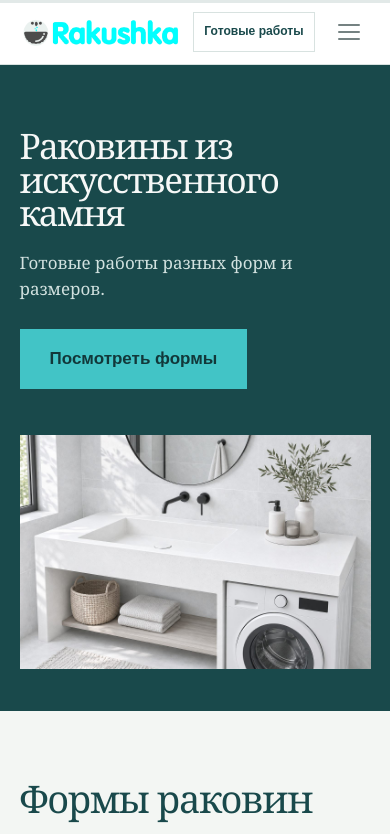
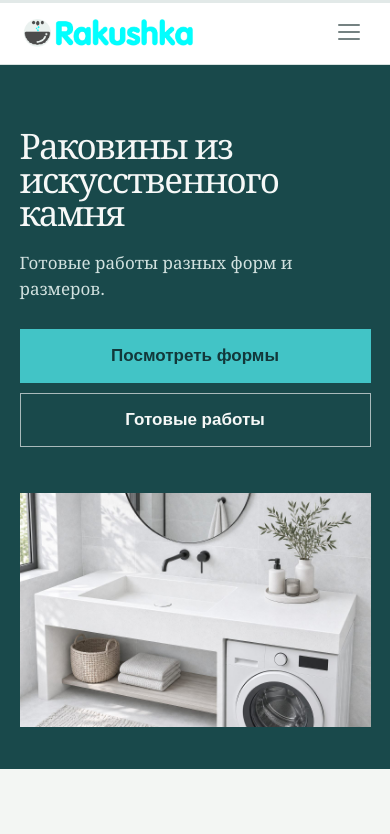
Before and after one commit to vllerka/rakovini, a plain HTML site: page index.html in a window 390 px wide. Shown: the top 834 px of the page. Drawn offline with Linux system fonts and the light colour scheme.

Commit message:
Перенесена кнопка готовых работ в первый экран

```diff
--- a/index.html
+++ b/index.html
@@ -18,7 +18,6 @@
             <a href="works.html">Готовые работы</a>
             <a href="#about">О нас</a>
         </nav>
-        <a class="mobile-works-link" href="works.html">Готовые работы</a>
         <button class="mobile-menu-toggle" type="button" aria-controls="mobile-menu" aria-expanded="false" aria-label="Открыть меню">
             <span class="mobile-menu-toggle__line"></span>
             <span class="mobile-menu-toggle__line"></span>
@@ -50,7 +49,10 @@
                 <p class="hero__description">
                     Готовые работы разных форм и размеров.
                 </p>
-                <a class="button" href="#forms">Посмотреть формы</a>
+                <div class="hero__actions">
+                    <a class="button" href="#forms">Посмотреть формы</a>
+                    <a class="button button--secondary" href="works.html">Готовые работы</a>
+                </div>
             </div>
             <div class="hero__image">
                 <img src="img/optimized/hero-sink-white.jpg" fetchpriority="high" decoding="async" alt="Раковина из искусственного камня">
--- a/styles.css
+++ b/styles.css
@@ -143,6 +143,24 @@ button:focus-visible,
     font-size: 17px;
     font-weight: 600;
     transition: color 0.2s ease, background-color 0.2s ease;
+}
+
+.hero__actions {
+    display: flex;
+    flex-wrap: wrap;
+    gap: 12px;
+}
+
+.button--secondary {
+    border: 1px solid rgba(246, 248, 247, 0.65);
+    color: #f6f8f7;
+    background: transparent;
+}
+
+.button--secondary:hover {
+    border-color: var(--color-accent);
+    color: var(--color-petrol-deep);
+    background: var(--color-accent);
 }
 
 .button:hover {
@@ -1674,10 +1692,6 @@ button:focus-visible,
     display: none;
 }
 
-.mobile-works-link {
-    display: none;
-}
-
 .mobile-menu[hidden] {
     display: none;
 }
@@ -1710,20 +1724,16 @@ button:focus-visible,
         cursor: pointer;
     }
 
-    .mobile-works-link {
-        display: inline-flex;
-        flex: 0 1 auto;
-        min-height: 40px;
-        align-items: center;
-        justify-content: center;
-        padding: 0 10px;
-        border: 1px solid var(--color-line);
-        color: var(--color-petrol);
-        font-size: clamp(11px, 3.1vw, 13px);
-        font-weight: 700;
-        line-height: 1.15;
-        text-align: center;
-        white-space: nowrap;
+    .hero__actions {
+        display: grid;
+        grid-template-columns: 1fr;
+        gap: 10px;
+        max-width: 360px;
+    }
+
+    .hero__actions .button {
+        width: 100%;
+        min-height: 54px;
     }
 
     .mobile-menu-toggle__line {
```
